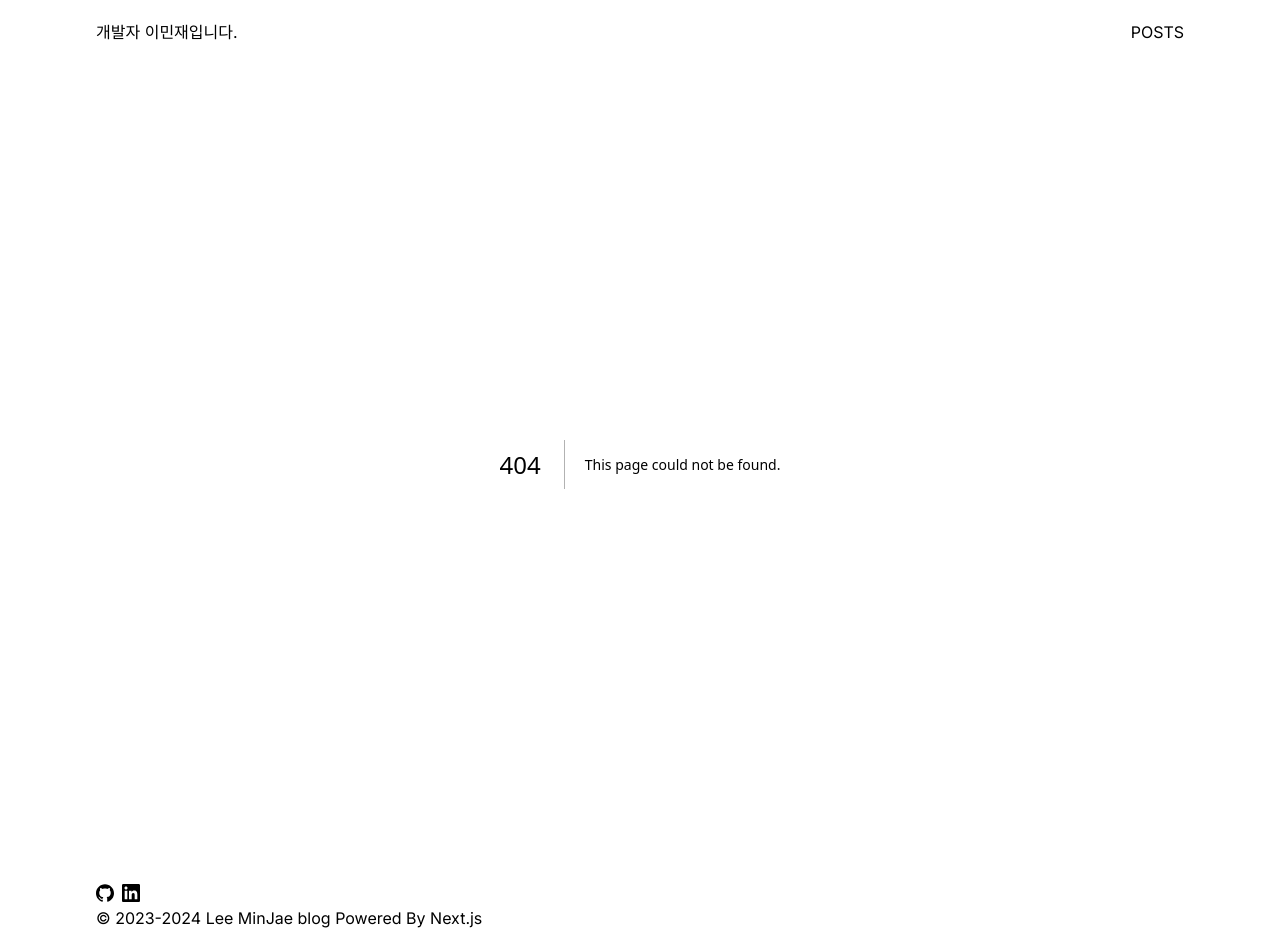
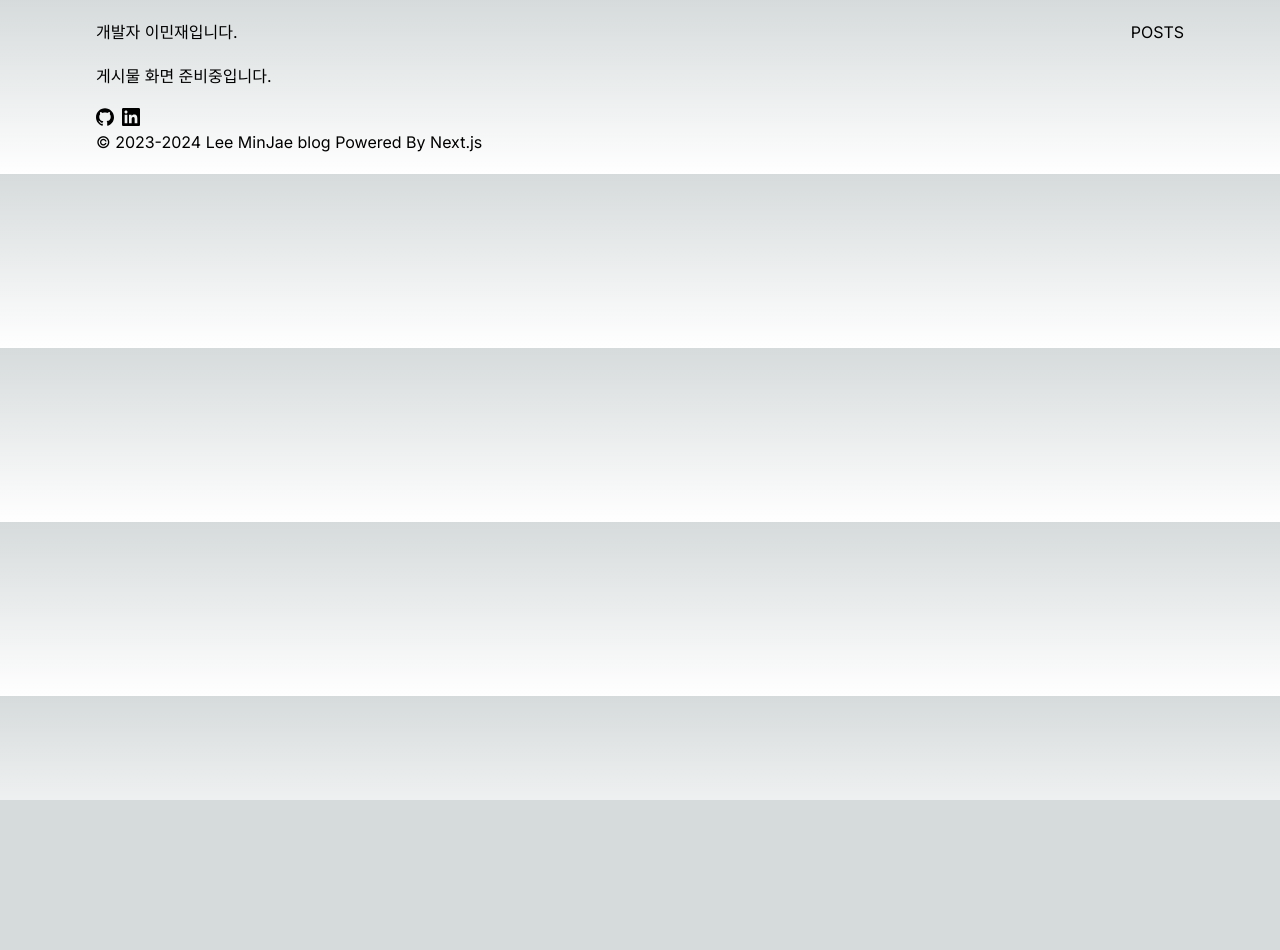
Before and after one commit to slackjawed12/next-devblog, a Next.js app: page /posts in a window 1280 px wide. Before the commit this address had no page. After the commit the page ends 800 px from the top, so only its background shows below. Built offline with nearby package versions, Linux system fonts and the light colour scheme.

Commit message:
chore: add prototype page

```diff
--- /dev/null
+++ b/src/app/posts/page.tsx
@@ -0,0 +1,9 @@
+export function PostPage() {
+  return (
+    <>
+      <text>게시물 화면 준비중입니다.</text>
+    </>
+  );
+}
+
+export default PostPage;
```
